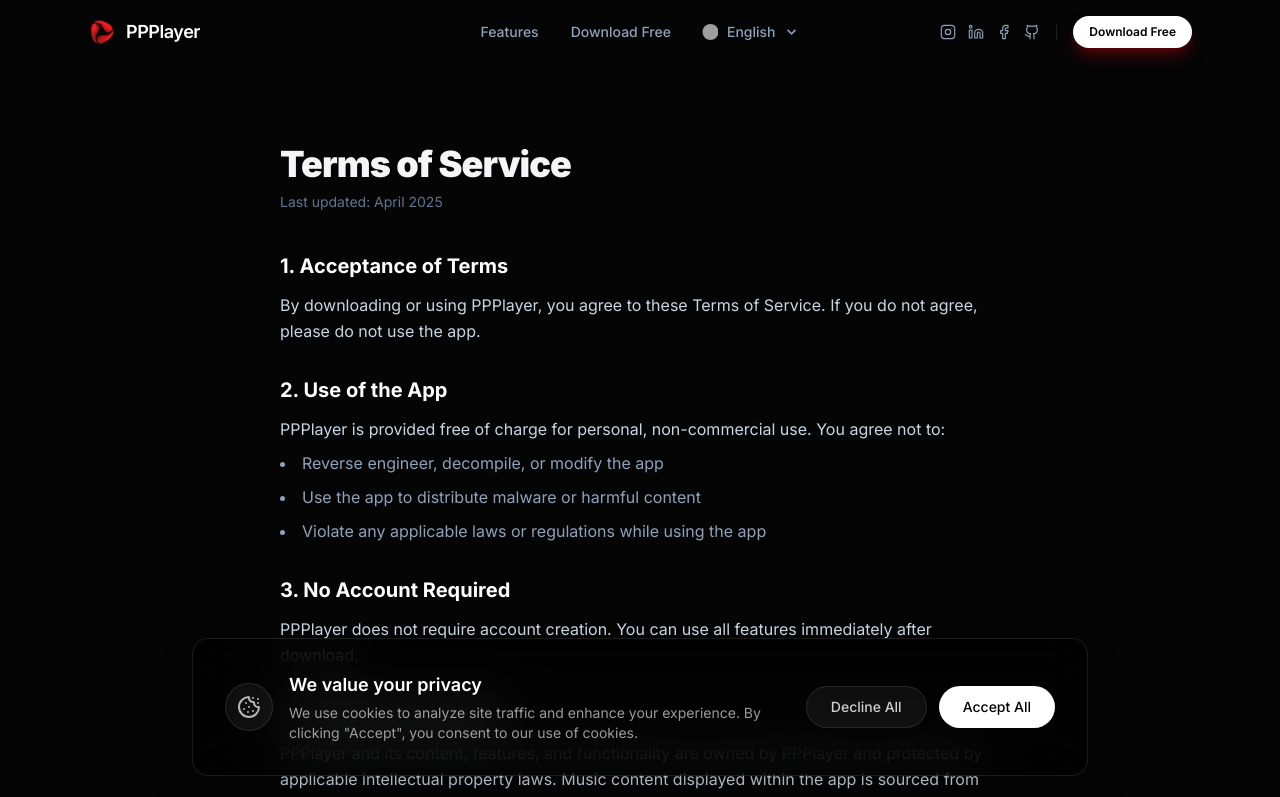
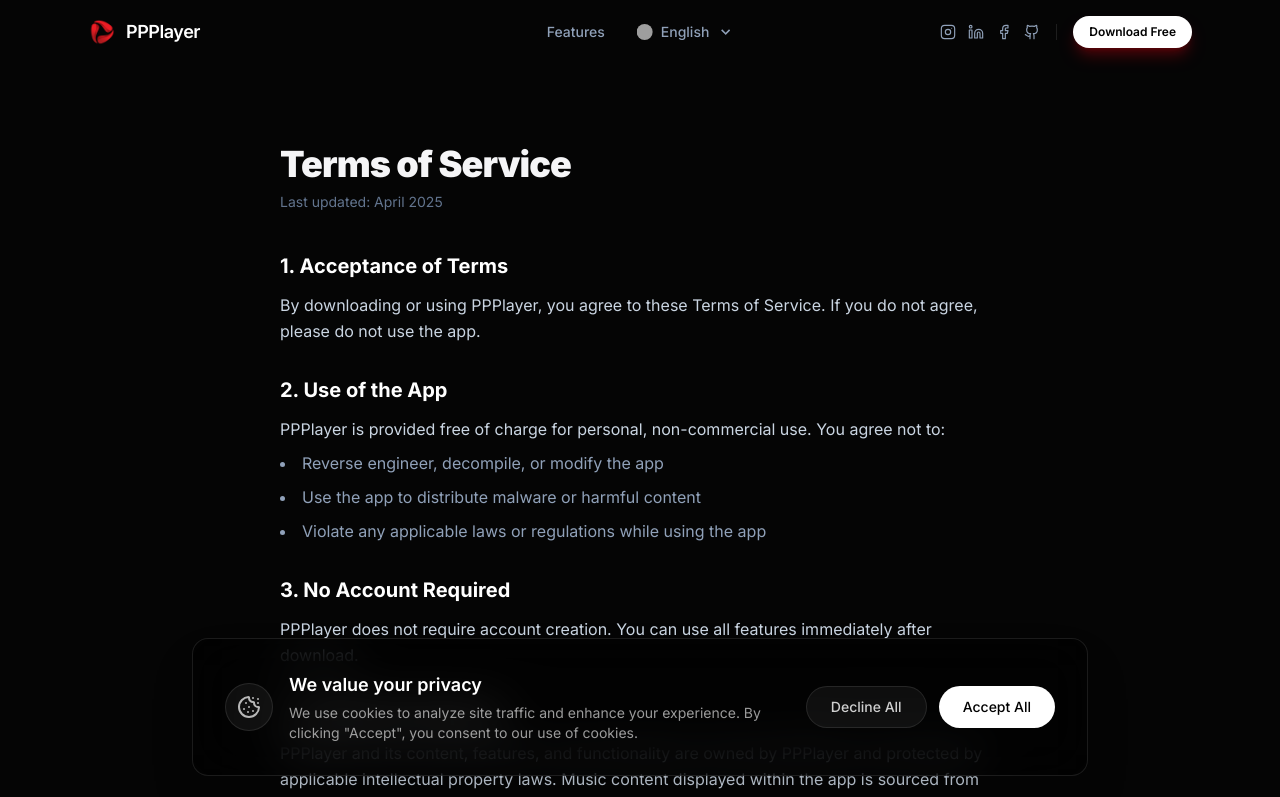
Before and after one commit to ppplayermusic/website, a Next.js app: page /en/terms in a window 1280 px wide. Shown: the top 797 px of the page. Built offline with nearby package versions, Linux system fonts and the light colour scheme; grey boxes are pictures that could not be loaded.

Commit message:
style: remove redundant 'Download Free' text link from navbar

```diff
--- a/components/Navbar.tsx
+++ b/components/Navbar.tsx
@@ -12,8 +12,7 @@
 import { LanguageSelector } from '@/components/ui/LanguageSelector'
 
 const navLinks = [
-  { label: 'features', href: '/#features' },
-  { label: 'download', href: '/download' }
+  { label: 'features', href: '/#features' }
 ]
 
 export default function Navbar() {
```
